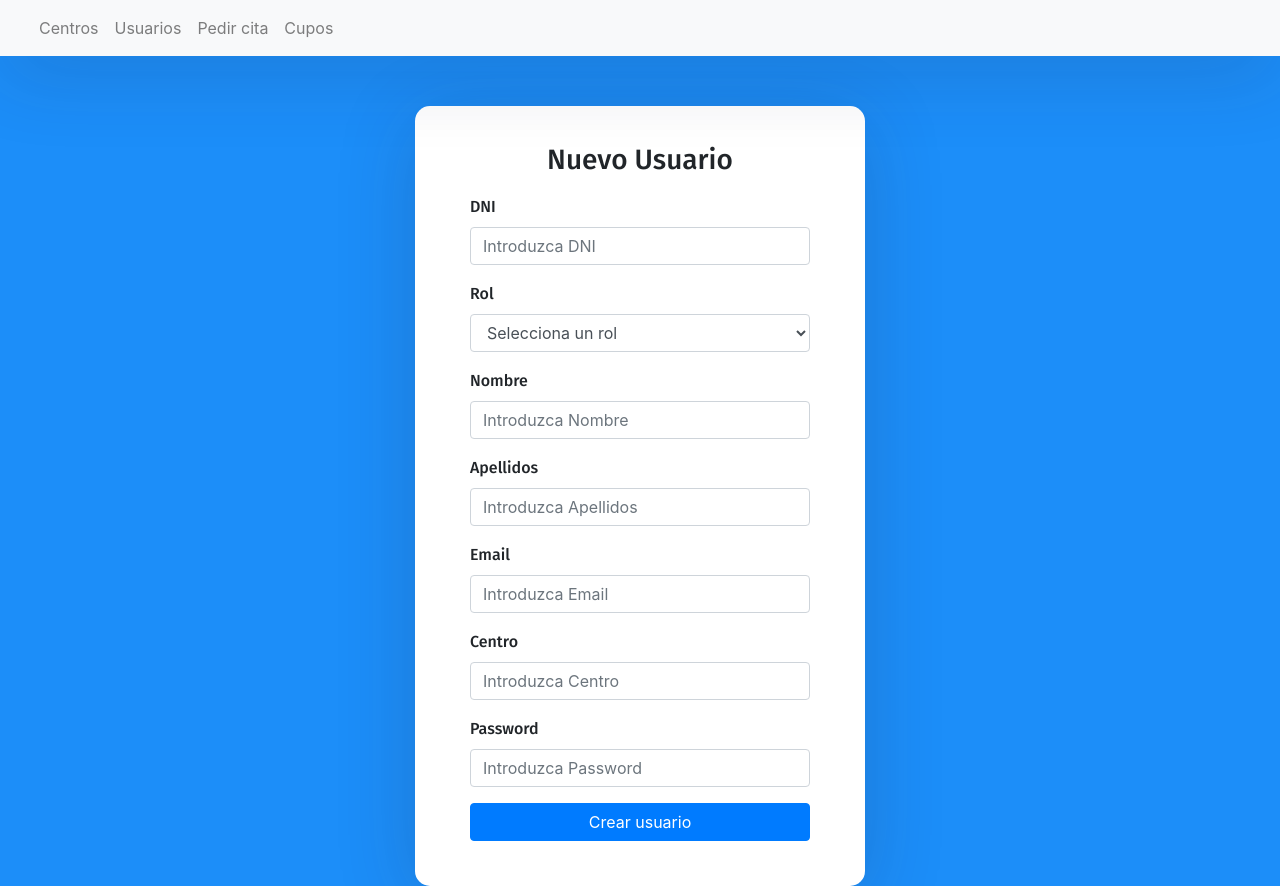
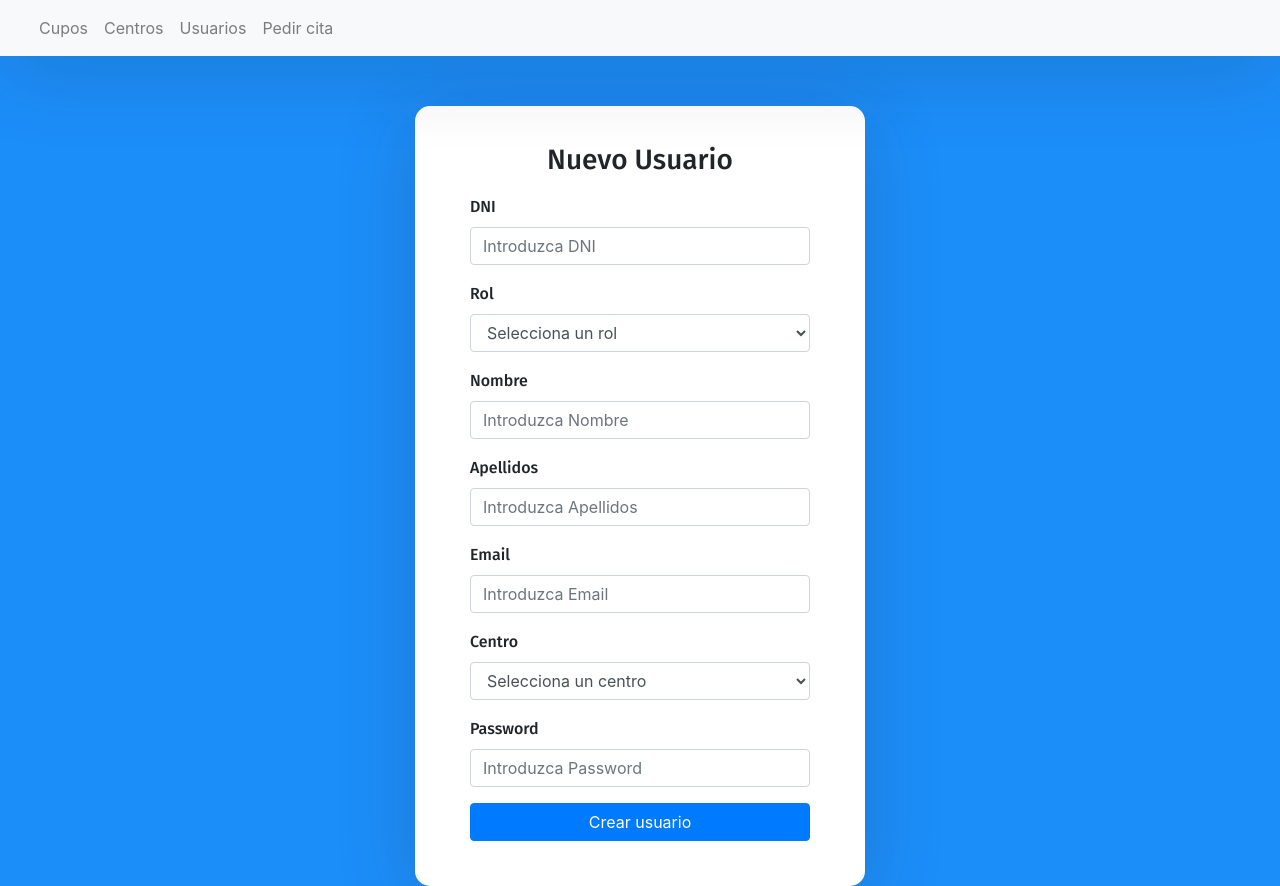
Before and after one commit to ArturoAlcaniz/practicaIntegradaG7-frontend, a React (Create React App) app: page /FormularioUsuarios in a window 1280 px wide. Built offline with nearby package versions, Linux system fonts and the light colour scheme.

Commit message:
Cambio del menú y cambio en el select de centro en FormualrioUsuario.js

```diff
--- a/src/components/App/App.jsx
+++ b/src/components/App/App.jsx
@@ -19,6 +19,11 @@ function App() {
 					<div className="collapse navbar-collapse" id="navbarNavDropdown">
 						<ul className="navbar-nav">
 							<li className="nav-item">
+								<NavLink className="nav-link" to="/Cupos" activeClassName="nav-link active">
+									Cupos
+								</NavLink>
+							</li>
+							<li className="nav-item">
 								<NavLink className="nav-link" to="/Centros" activeClassName="nav-link active">
 									Centros
 </NavLink>
@@ -33,11 +38,7 @@ function App() {
 									Pedir cita
 </NavLink>
 							</li>
-							<li className="nav-item">
-							<NavLink className="nav-link" to="/Cupos" activeClassName="nav-link active">
-									Cupos
-</NavLink>
-							</li>
+
 						</ul>
 					</div>
 				</div>
--- a/src/components/Centros.js
+++ b/src/components/Centros.js
@@ -57,7 +57,6 @@ export default class Centros extends Component{
 
         return (
         	<div className="container-fluid px-4">
-                <h1>Centros de salud</h1>
                 <div className="card mb-4">
                     <div className="card-header">
                         Centros
@@ -65,7 +64,7 @@ export default class Centros extends Component{
                     <div className="card-body">
                         <div className="dataTable-wrapper dataTable-loading no-footer sortable searchable fixed-columns">
                             <div className="dataTable-container">
-
+								<a className="btn btn-success" aria-current="page" href="/FormularioCentros">Add Centro</a>
                                 <table className="table table-hover">
                                     <thead>
                                     <tr>
@@ -94,7 +93,6 @@ export default class Centros extends Component{
                         </div>
                     </div>
             </div>
-            <a className="btn btn-success" aria-current="page" href="/FormularioCentros">Add Centro</a>
         </div>
         );
     }
--- a/src/components/Cupos.js
+++ b/src/components/Cupos.js
@@ -37,6 +37,7 @@ export default class Cupos extends Component {
                         <div className="card-body">
                             <div className="dataTable-wrapper dataTable-loading no-footer sortable searchable fixed-columns">
                                 <div className="dataTable-container">
+									<a className="btn btn-success" aria-current="page" href="/FormularioCupos">Add Cupo</a>
                                     <table className="table table-hover">
                                         <thead>
                                             <th>FechaInicio</th>
@@ -61,7 +62,6 @@ export default class Cupos extends Component {
                             </div>
                         </div>
                     </div>
-                    <a className="btn btn-success" aria-current="page" href="/FormularioCupos">Add Cupo</a>
                 </div>
             </div>
         );
--- a/src/components/FormularioCupos.js
+++ b/src/components/FormularioCupos.js
@@ -44,10 +44,9 @@ export default class FormularioCupos extends Component {
 
 	render() {
 		return (
-		<div className="card mb-3">
-			<div className="card-body">
-				<div className="dataTable-wrapper dataTable-loading no-footer sortable searchable fixed-columns">
-					<div className="dataTable-container">
+
+				<div className="auth-wrapper">
+					<div className="auth-inner">
 						<form onSubmit={this.handleCrearCupo.bind(this)}>
 							<h3>Nuevo Cupo</h3>
 							<div className="form-group">
@@ -77,8 +76,7 @@ export default class FormularioCupos extends Component {
 						</form>
 					</div>
 				</div>
-			</div>
-		</div>
+
 		);
 	}
 
--- a/src/components/FormularioUsuarios.js
+++ b/src/components/FormularioUsuarios.js
@@ -55,7 +55,7 @@ export default class FormularioUsuarios extends Component {
 						<div className="form-group">
 							<label>DNI</label>
 							<input type="dni" className="form-control" placeholder="Introduzca DNI"
-					onChange={e => this.setState({ dni: e.target.value })}/>
+								onChange={e => this.setState({ dni: e.target.value })} />
 						</div>
 						<div className="form-group">
 							<label htmlFor="exampleFormControlSelect1">Rol</label>
@@ -83,9 +83,14 @@ export default class FormularioUsuarios extends Component {
 								onChange={e => this.setState({ email: e.target.value })} />
 						</div>
 						<div className="form-group">
-				<label>Centro</label>
-				<input type="centro" className="form-control" placeholder="Introduzca Centro"
-					onChange={e => this.setState({ centro: e.target.value })} />
+							<label htmlFor="exampleFormControlSelect1">Centro</label>
+							<select className="form-control" id="exampleFormControlSelect1"
+								onChange={e => this.setState({ centro: e.target.value })}>
+								<option>Selecciona un centro</option>
+								<option>Paciente</option>
+								<option>Sanitario</option>
+								<option>Administrador</option>
+							</select >
 						</div>
 						<div className="form-group">
 							<label>Password</label>
--- a/src/components/Usuarios.js
+++ b/src/components/Usuarios.js
@@ -34,6 +34,7 @@ export default class Usuarios extends Component {
 						<div className="card-body">
 							<div className="dataTable-wrapper dataTable-loading no-footer sortable searchable fixed-columns">
 								<div className="dataTable-container">
+									<a className="btn btn-success" aria-current="page" href="/FormularioUsuarios">Add usuario</a>
 									<table className="table table-hover">
 										<thead>
 											<tr>
@@ -62,7 +63,7 @@ export default class Usuarios extends Component {
 									</table>
 								</div>
 							</div>
-				<a className="btn btn-success" aria-current="page" href="/FormularioUsuarios">Add usuario</a>
+
 						</div>
 					</div>
 				</div>
```
Lines whose indentation alone changed are shown as unchanged.
